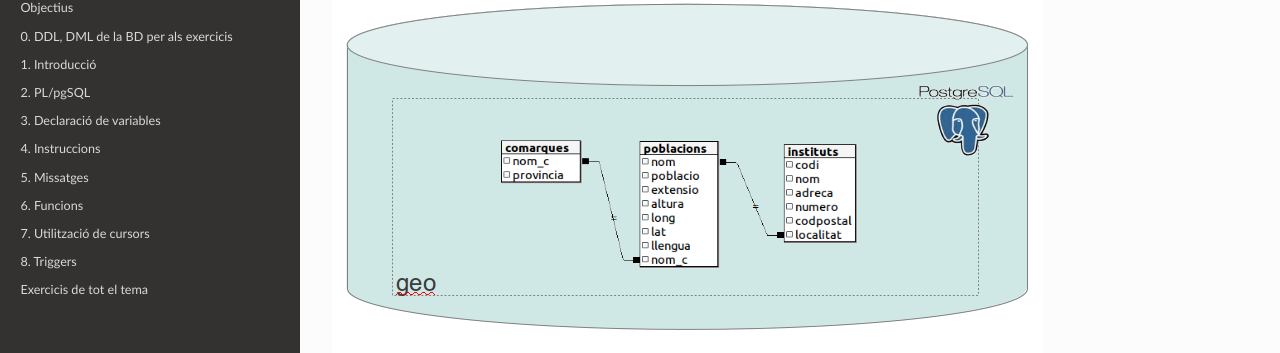
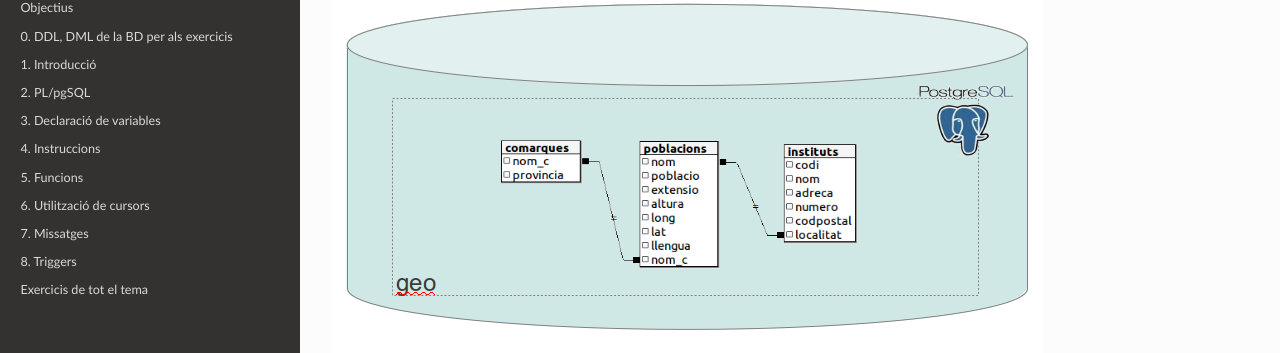
Before and after one commit to asalvadorc/BBDD_PostgrePLSQL, an MkDocs documentation site: the page built from docs/index.md, in a window 1280 px wide. Shown: the part 188-541 px from the top of the page. Built offline with MkDocs 1.6.1, drawn with Linux system fonts in a browser that asks for light colours; nearby versions of some CDN libraries; part of the change alters nothing that is shown.

```diff
--- a/mkdocs.yml
+++ b/mkdocs.yml
@@ -26,10 +26,9 @@ nav:
     - 2. PL/pgSQL: 2_plpgsql.md
     - 3. Declaració de variables: 3_declaraci_de_variables.md
     - 4. Instruccions: 4_instruccions.md
-    - 5. Missatges: 7_missatges_i_excepcions.md
-    - 6. Funcions: 5_funcions.md
-    - 7. Utilització de cursors: 6_utilitzaci_de_cursors.md
-    ## - 7. Missatges: 7_missatges_i_excepcions.md
+    - 5. Funcions: 5_funcions.md
+    - 6. Utilització de cursors: 6_utilitzaci_de_cursors.md
+    - 7. Missatges: 7_missatges_i_excepcions.md
     - 8. Triggers: 8_triggers.md
     ## - 9. Creació d'altres objectes basats en funcions: 9_creaci_daltres_objectes_basats_en_funcions.md
     - Exercicis de tot el tema: exercicis_de_tot_el_tema.md
```
